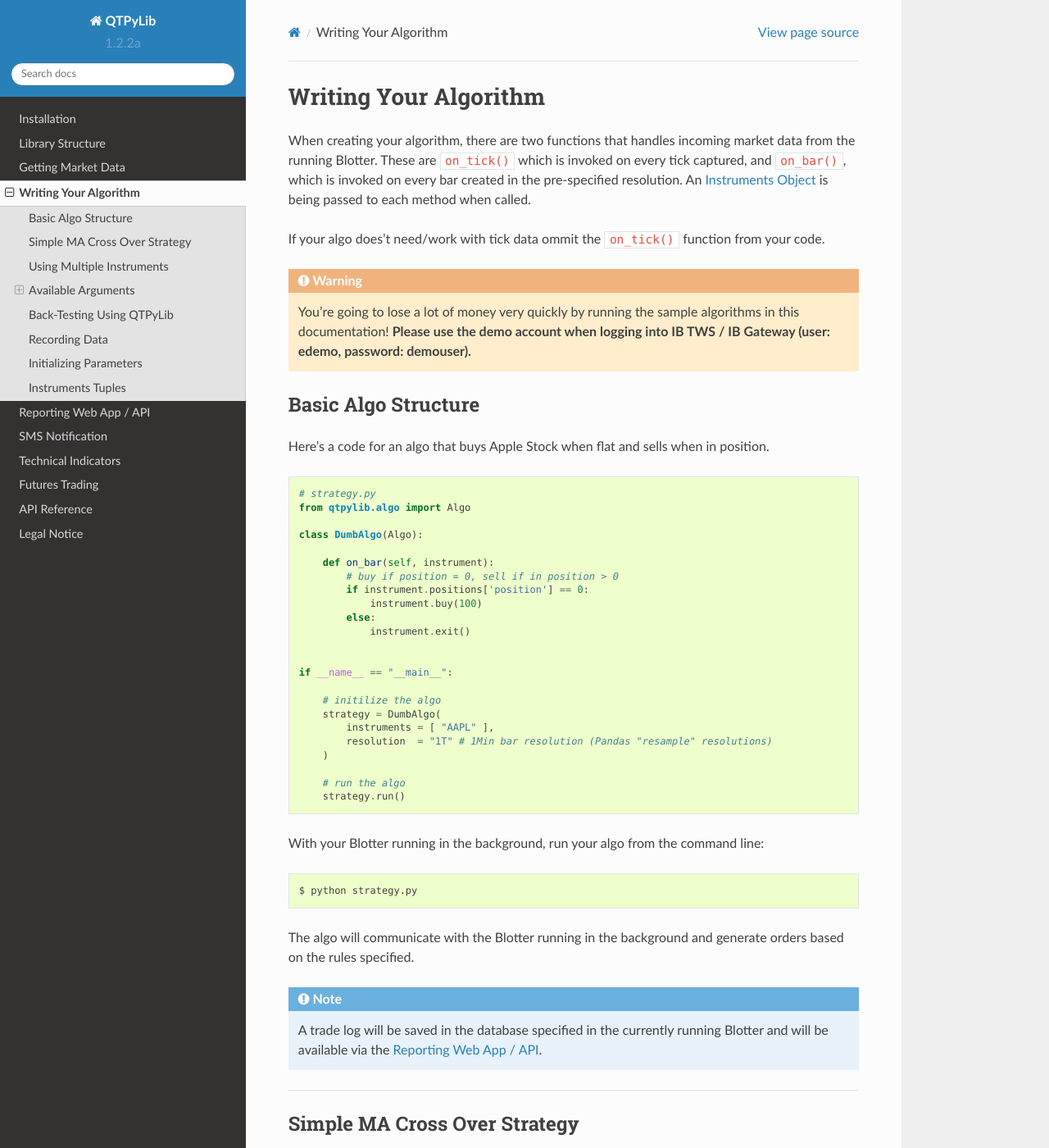
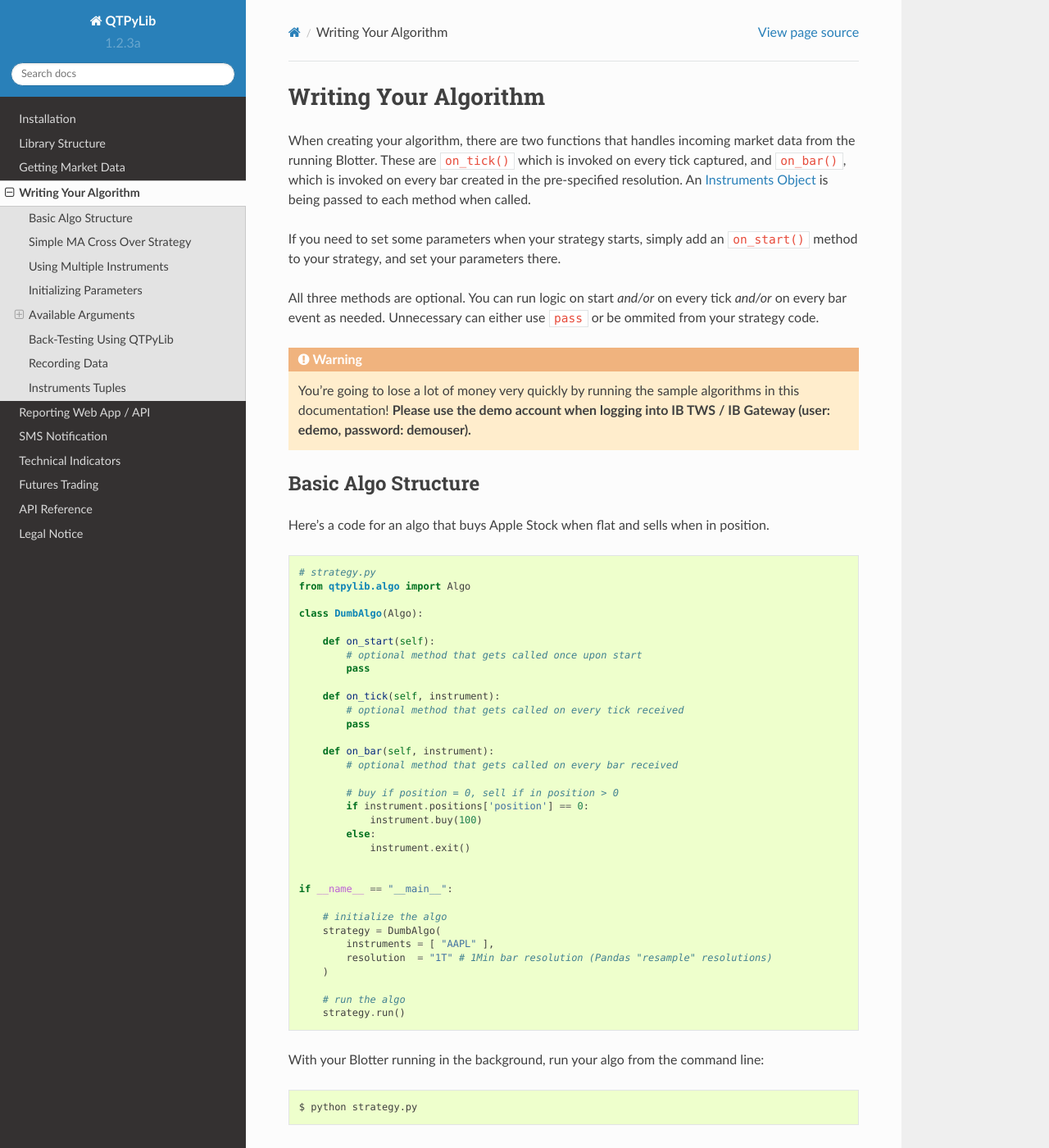
Before and after one commit to ranaroussi/qtpylib, a Sphinx documentation site: the page built from docs/source/algo.rst, in a window 1280 px wide and 1400 px high. Shown: the whole window at 82% size. Built offline with Sphinx 7.4.7 and the Read the Docs theme 2.0.0, drawn with Linux system fonts in a browser that asks for light colours; some of the changed text lies outside the part shown.

Commit message:
renamed algo's initialize() to on_start()

```diff
--- a/docs/source/algo.rst
+++ b/docs/source/algo.rst
@@ -8,8 +8,13 @@
 pre-specified resolution. An `Instruments Object <./api_instrument.html>`_ is being passed
 to each method when called.
 
-If your algo does't need/work with tick data ommit the ``on_tick()``
-function from your code.
+If you need to set some parameters when your strategy starts,
+simply add an ``on_start()`` method to your strategy, and set
+your parameters there.
+
+All three methods are optional. You can run logic on start *and/or*
+on every tick *and/or* on every bar event as needed. Unnecessary can
+either use ``pass`` or be ommited from your strategy code.
 
 
 .. warning::
@@ -32,7 +37,17 @@
 
     class DumbAlgo(Algo):
 
+        def on_start(self):
+            # optional method that gets called once upon start
+            pass
+
+        def on_tick(self, instrument):
+            # optional method that gets called on every tick received
+            pass
+
         def on_bar(self, instrument):
+            # optional method that gets called on every bar received
+
             # buy if position = 0, sell if in position > 0
             if instrument.positions['position'] == 0:
                 instrument.buy(100)
@@ -42,7 +57,7 @@
 
     if __name__ == "__main__":
 
-        # initilize the algo
+        # initialize the algo
         strategy = DumbAlgo(
             instruments = [ "AAPL" ],
             resolution  = "1T" # 1Min bar resolution (Pandas "resample" resolutions)
@@ -185,6 +197,31 @@
         )
 
         strategy.run()
+
+
+-----
+
+Initializing Parameters
+-----------------------
+
+Sometimes you'd want to set some parameters when you initlize
+your Strategy. To do so, simply add an ``on_start()`` method
+to your strategy, and set your parameters there. It will be
+invoked once when you strategy starts.
+
+
+.. code:: python
+
+    # strategy.py
+    from qtpylib.algo import Algo
+
+    class MyStrategy(Algo):
+
+        def on_start(self):
+            self.paramA = "a"
+            self.paramB = "b"
+
+        ...
 
 -----
 
@@ -293,30 +330,7 @@
 The recorded data (and bar data) will be made availble in ``./path/to/recorded-file.csv``,
 which gets updated in real-time.
 
-
 -----
-
-Initializing Parameters
------------------------
-
-Sometimes you'd want to set some parameters when you initlize
-your Strategy. To do so, simply add an ``initialize()`` method
-to your strategy, and set your parameters there. It will be
-invoked once when you strategy starts.
-
-
-.. code:: python
-
-    # strategy.py
-    from qtpylib.algo import Algo
-
-    class MyStrategy(Algo):
-
-        def initialize(self):
-            self.paramA = "a"
-            self.paramB = "b"
-            ...
-
 
 Instruments Tuples
 ------------------
--- a/docs/source/api_algo.rst
+++ b/docs/source/api_algo.rst
@@ -22,4 +22,4 @@
 
 
 .. autoclass:: qtpylib.algo.Algo
-   :members: run, initialize, on_tick, on_bar, record, sms, get_instrument, order
+   :members: run, on_start, on_tick, on_bar, record, sms, get_instrument, order
--- a/docs/source/conf.py
+++ b/docs/source/conf.py
@@ -57,10 +57,10 @@
 # built documents.
 #
 # The short X.Y version.
-version = '1.2.2a'
+version = '1.2.3a'
 
 # The full version, including alpha/beta/rc tags.
-release = '1.2.2a'
+release = '1.2.3a'
 
 # The language for content autogenerated by Sphinx. Refer to documentation
 # for a list of supported languages.
--- a/qtpylib/__init__.py
+++ b/qtpylib/__init__.py
@@ -19,7 +19,7 @@
 # limitations under the License.
 #
 
-__version__ = '1.2.2a'
+__version__ = '1.2.3a'
 __author__ = 'Ran Aroussi'
 
 from . import *
--- a/setup.py
+++ b/setup.py
@@ -20,7 +20,7 @@
 
 setup(
     name='QTPyLib',
-    version='1.2.2a',
+    version='1.2.3a',
     description='Quantitative Trading Python Library',
     long_description=long_description,
     url='https://github.com/ranaroussi/qtpylib',
```
Also changed, not shown: other parts of docs/source/algo.rst (+0 -3 lines), 1 other file.
